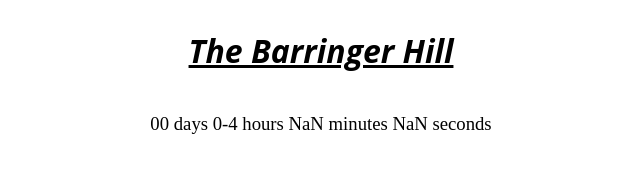
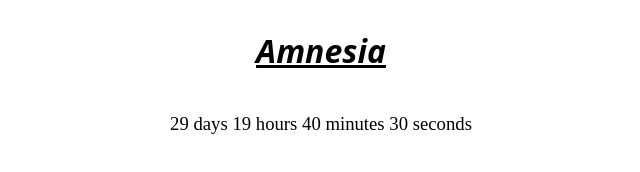
Before and after one commit to barringerhill/barringerhill.github.io, a plain HTML site: page index.html in a window 1280 px wide. Shown: the whole page, without its empty margins (319-959 px from the left). Drawn offline with Linux system fonts and the light colour scheme.

Commit message:
push out 1 month

```diff
--- a/index.html
+++ b/index.html
@@ -4,7 +4,7 @@
     <title>The Barringer Hill</title>
   </head>
   <body>
-    <h1 id="title">The Barringer Hill</h1>
+    <h1 id="title">Amnesia</h1>
     <h3 id="timer"></h3>
   </body>
 </html>
@@ -52,7 +52,7 @@
       hours = checkTime(hours);
       minutes = checkTime(minutes);
       seconds = checkTime(seconds);
-      setInterval("leftTimer(2018,9,24,11,11,11)",1000);
+      setInterval("leftTimer(2018,10,24,11,11,11)",1000);
       document.getElementById("timer").innerHTML = days + " days "
           + hours + " hours " +
           + minutes + " minutes " +
```
